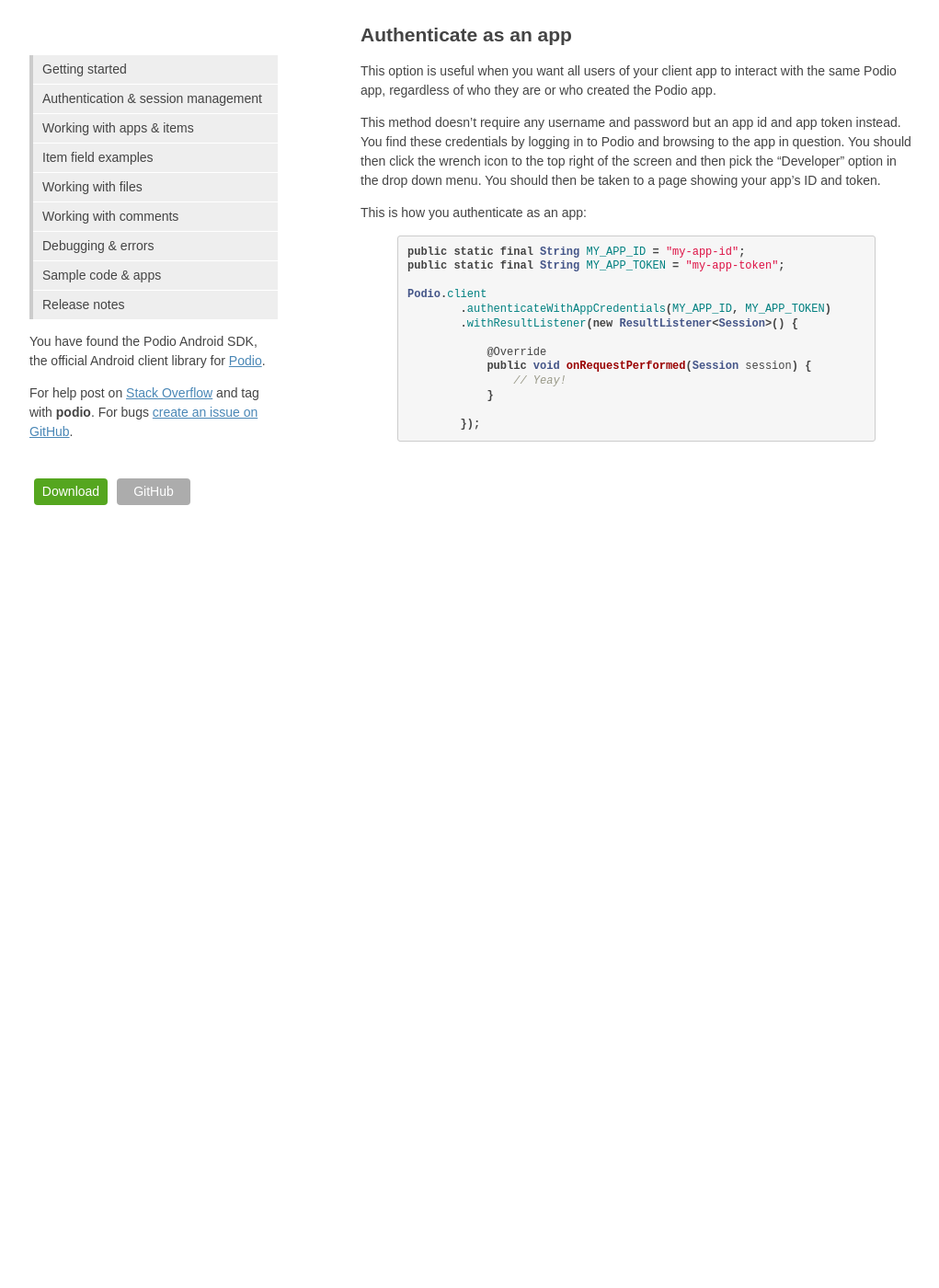
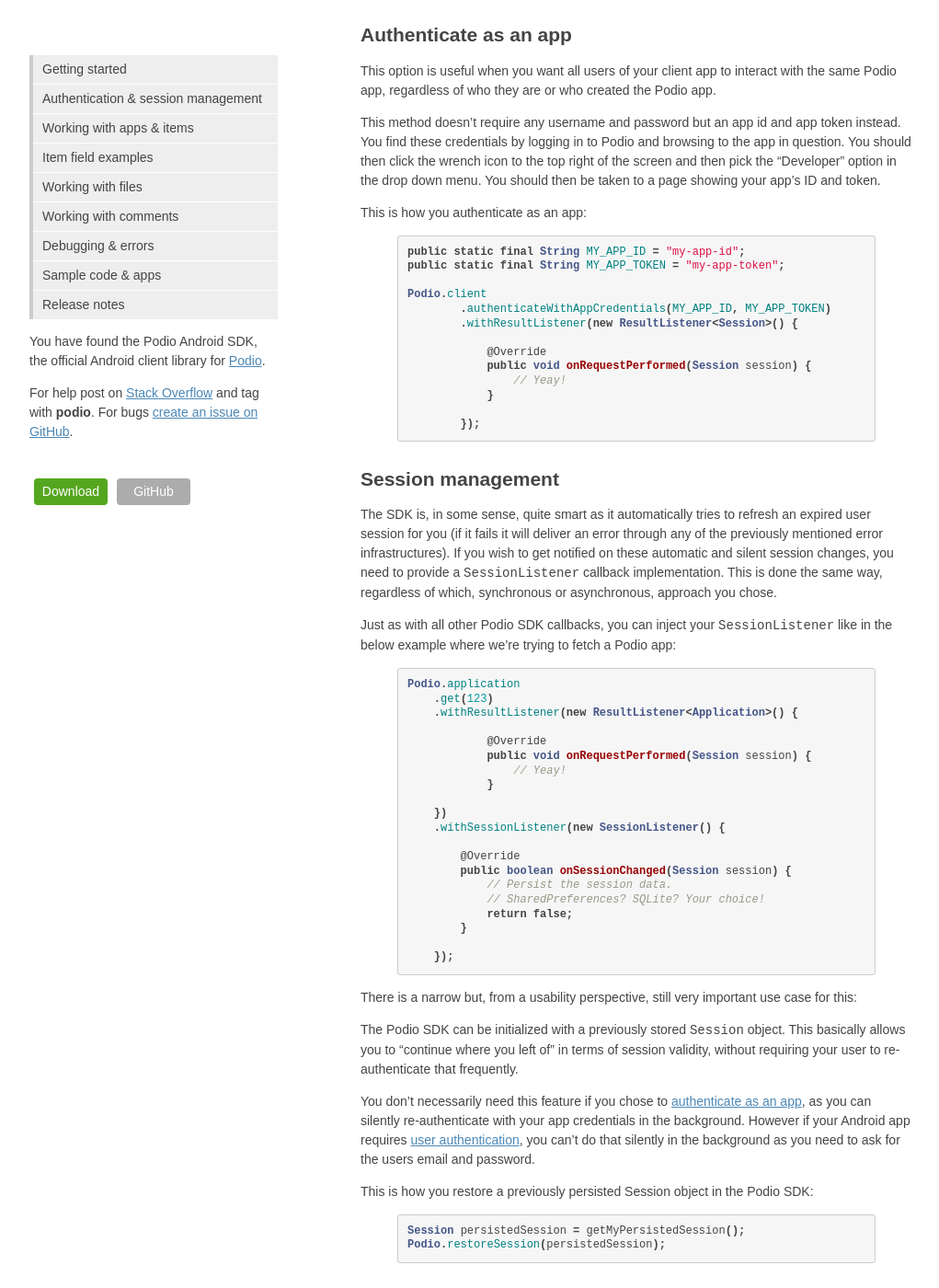
Before and after one commit to podio/podio-android, a Jekyll site: the page built from authentication/index.md, in a window 1280 px wide and 1400 px high, scrolled down 839 px. Shown: the whole window at 92% size, without its empty margins (128-1149 px from the left). Built offline with Jekyll 4.4.1, drawn with Linux system fonts in a browser that asks for light colours; before the commit the page ends 1379 px from its top, so only the background shows below that.

Commit message:
Published with https://stackedit.io/

```diff
--- a/authentication/index.md
+++ b/authentication/index.md
@@ -60,3 +60,44 @@
 
         });
 {% endhighlight %}
+
+## Session management
+The SDK is, in some sense, quite smart as it automatically tries to refresh an expired user session for you (if it fails it will deliver an error through any of the previously mentioned error infrastructures). If you wish to get notified on these automatic and silent session changes, you need to provide a `SessionListener` callback implementation. This is done the same way, regardless of which, synchronous or asynchronous, approach you chose.
+
+Just as with all other Podio SDK callbacks, you can inject your `SessionListener` like in the below example where we're trying to fetch a Podio app:
+
+{% highlight java %}
+Podio.application
+    .get(123)
+    .withResultListener(new ResultListener<Application>() {
+
+            @Override
+            public void onRequestPerformed(Session session) {
+                // Yeay!
+            }
+
+    })
+    .withSessionListener(new SessionListener() {
+
+        @Override
+        public boolean onSessionChanged(Session session) {
+            // Persist the session data.
+            // SharedPreferences? SQLite? Your choice!
+            return false;
+        }
+
+    });
+{% endhighlight %}
+
+There is a narrow but, from a usability perspective, still very important use case for this:
+
+The Podio SDK can be initialized with a previously stored `Session` object. This basically allows you to "continue where you left of" in terms of session validity, without requiring your user to re-authenticate that frequently.
+
+You don't necessarily need this feature if you chose to [authenticate as an app](https://developers.podio.com/authentication/app_auth), as you can silently re-authenticate with your app credentials in the background. However if your Android app requires [user authentication](https://developers.podio.com/authentication/username_password), you can't do that silently in the background as you need to ask for the users email and password.
+
+This is how you restore a previously persisted Session object in the Podio SDK:
+
+{% highlight java %}
+Session persistedSession = getMyPersistedSession();
+Podio.restoreSession(persistedSession);
+{% endhighlight %}
```
